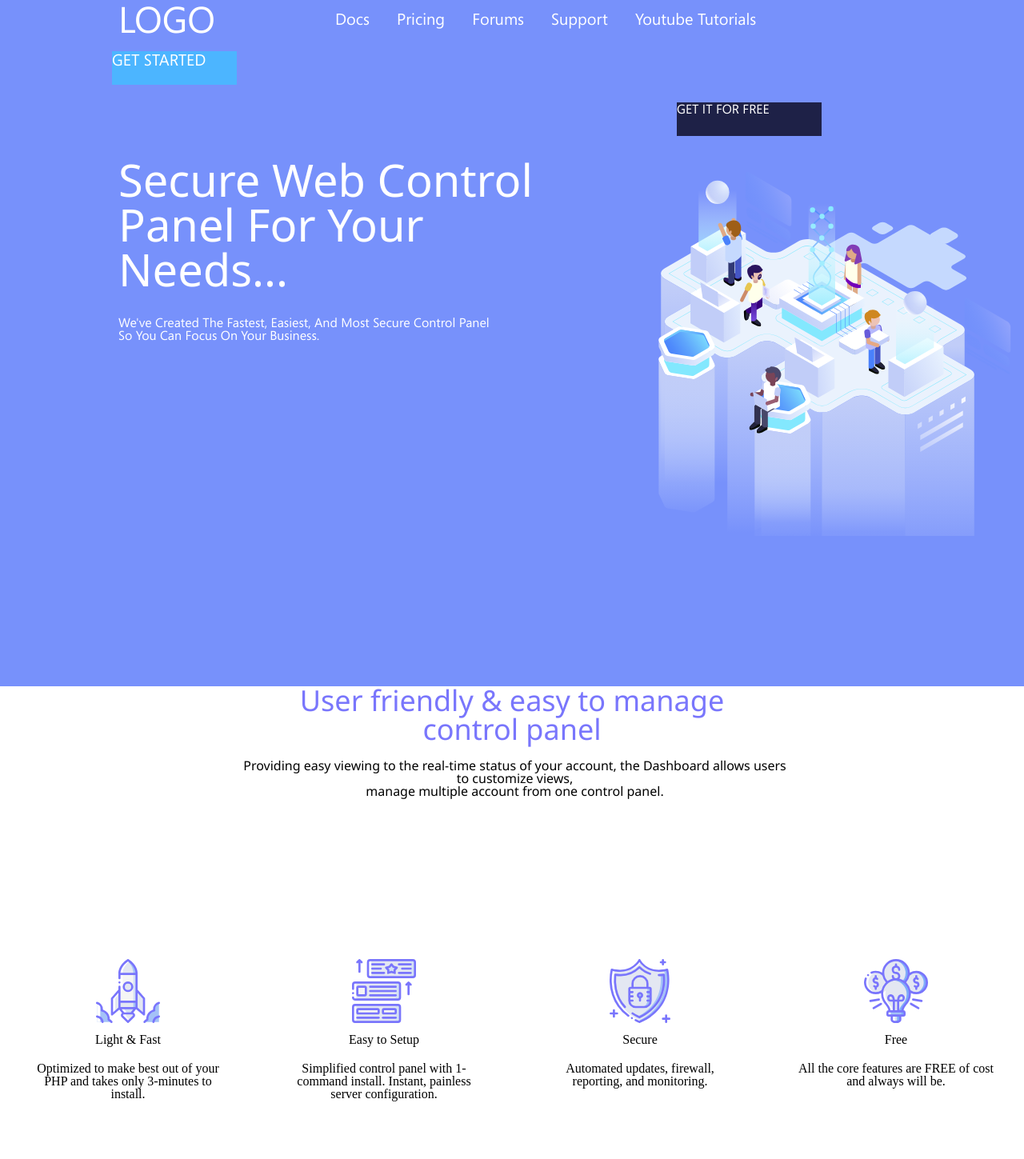
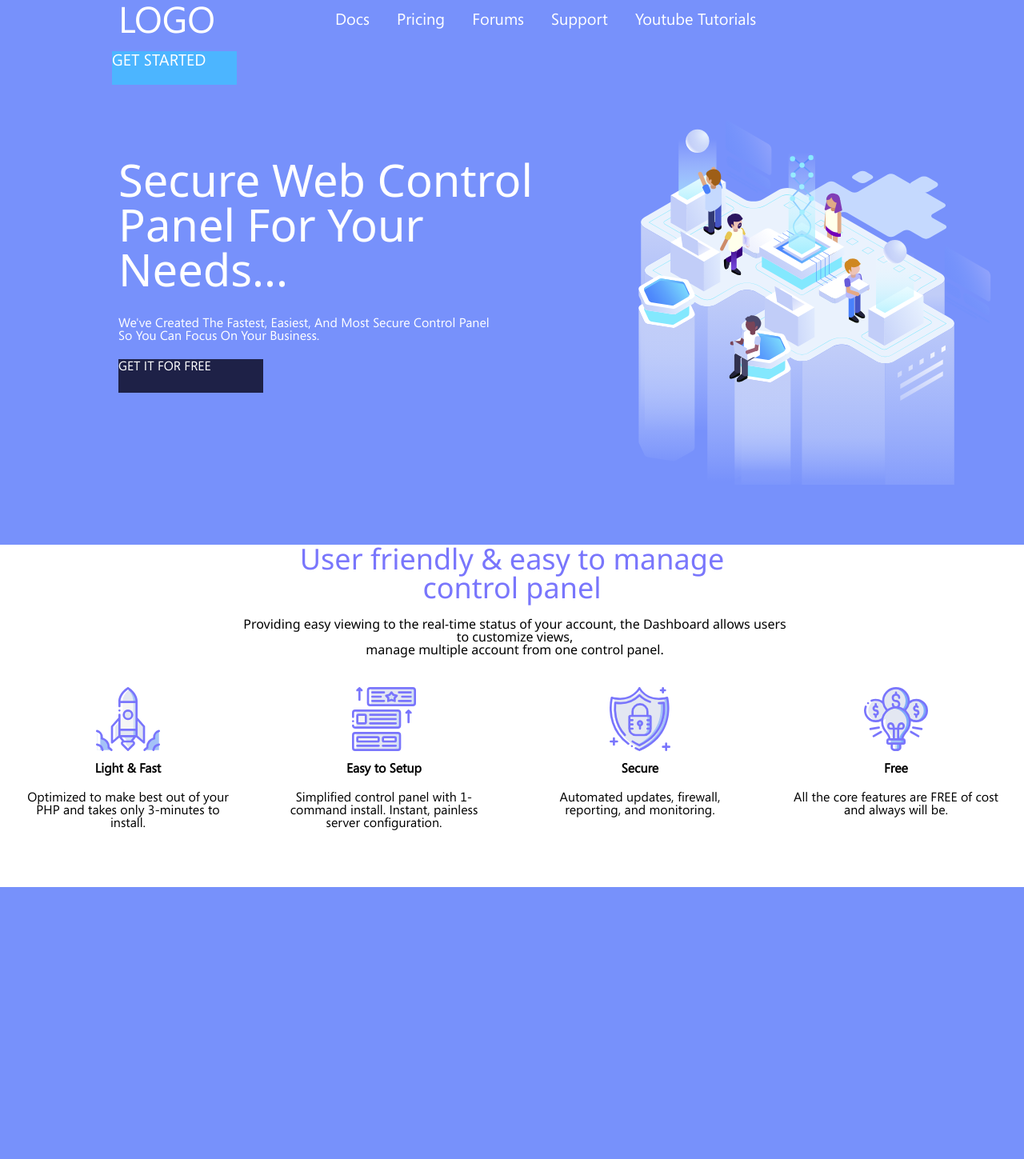
Before and after one commit to MrSkull/Test, a plain HTML site: page index.html in a window 1280 px wide. Shown: the whole page at 80% size. After the commit the page ends 1109 px from the top, so only its background shows below. Drawn offline with Linux system fonts and the light colour scheme.

Commit message:
v.0.1 Done 1st Page

```diff
--- a/css/style.css
+++ b/css/style.css
@@ -61,6 +61,14 @@ body {
 	width: 500px;
 	height: 500px;
 }
+.meoredi{
+	float: left;
+	width: 50%;
+}
+.meoredi2 {
+	float: right;
+	width: 50%;
+}
 .clear {
 	clear: both;
 }
@@ -74,6 +82,10 @@ body {
 	color: #FFFFFF;
 	width: 181px;
 	height: 42px;
+}
+.pirveliseqcia {
+	height: 390px;
+
 }
 .pirveli {
 	display: inline-block;
@@ -100,6 +112,7 @@ body {
 
 .bottombox {
 	background-color: white;
+	margin-top: 64px;
 	height: 341px;
 	text-align: center;
 }
@@ -121,3 +134,13 @@ body {
 .meotxedi p {
 	padding: 10px;
 }
+.qvedatext1 {
+	font-family: 'Segoe UI2';
+	font-weight: 900;
+}
+.qvedisqveda1 {
+	font-family: 'Segoe UI2';
+}
+.meoreseqcia {
+	height: 178px;
+}
--- a/index.html
+++ b/index.html
@@ -19,18 +19,22 @@
          		<div class=hddiv> get started </div>
          		</nav>
          	</header>
-            <section>
+            <section class="pirveliseqcia">
             	   <div class="pirveli">
-         	    	<h1 class="satauri">Secure Web Control  Panel for your needs... <span class="satauriqveda"> We've created the fastest, easiest, and most secure control panel <br> so you can focus on your business.</span></h1>
-                    <div class="getbox">GET IT FOR FREE</div>
-                    <img class="banner" src="images/banner.svg" alt="banner">
+         	    	  <div class="meoredi">
+                      <div> <h1 class="satauri">Secure Web Control  Panel for your needs... <span class="satauriqveda"> We've created the fastest, easiest, and most secure control panel <br> so you can focus on your business.</span></h1>
+                      </div>
+                      <div class="getbox">GET IT FOR FREE
+                      </div>
+                     </div>
+                      <div class="meoredi2"> <img class="banner" src="images/banner.svg" alt="banner">
+                      </div>
                     <div class="clear"></div>
-
                   </div>
 
             </section>
 
-            <section>
+            <section class="meoreseqcia">
             	    <div class="bottombox">
             	        <h2 class="meoresatauri">User friendly & easy to manage control panel </h2>
             	        <p class="meoretexti">Providing easy viewing to the real-time status of your account, the Dashboard allows users to customize views,<br> manage multiple account from one control panel.</p>
@@ -47,17 +51,17 @@
             	    	<div class="meotxedi">
                         <img class="iconebi" src="images/yutebi.svg" alt="yutebi">
                         <p class="qvedatext1">Easy to Setup </p>
-                        <p class="qvedisqveda2">Simplified control panel with 1-<br>command install. Instant, painless<br> server configuration.</p>
+                        <p class="qvedisqveda1">Simplified control panel with 1-<br>command install. Instant, painless<br> server configuration.</p>
                      </div>
                      <div class="meotxedi">
                         <img class="iconebi" src="images/fari.svg" alt="fari">
                         <p class="qvedatext1">Secure</p>
-                        <p class="qvedisqveda3">Automated updates, firewall, <Br>reporting, and monitoring.</p>
+                        <p class="qvedisqveda1">Automated updates, firewall, <Br>reporting, and monitoring.</p>
                      </div>
             	    	<div class="meotxedi">
             	        <img class="iconebi" src="images/natura.svg" alt="natura">
                        <p class="qvedatext1 qvedatextv1">Free</p>
-                       <p class="qvedisqveda4">All the core features are FREE of cost<br> and always will be.</p>
+                       <p class="qvedisqveda1">All the core features are FREE of cost<br> and always will be.</p>
                        <div class="clear"></div>
                      </div>
             	    </div>
```
